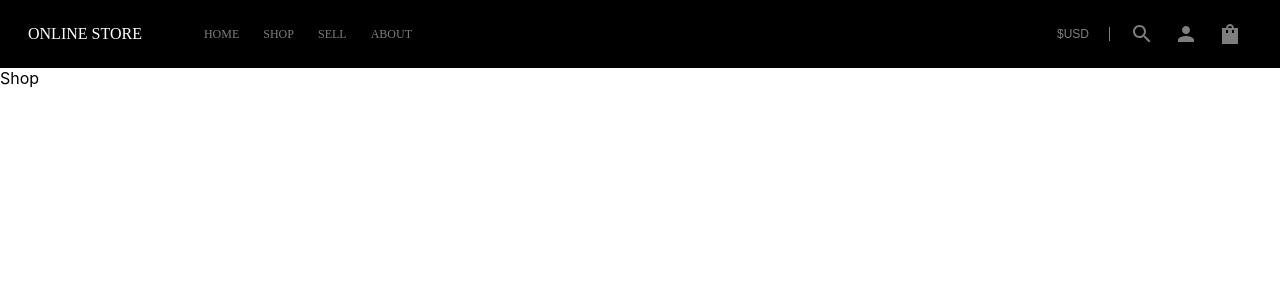
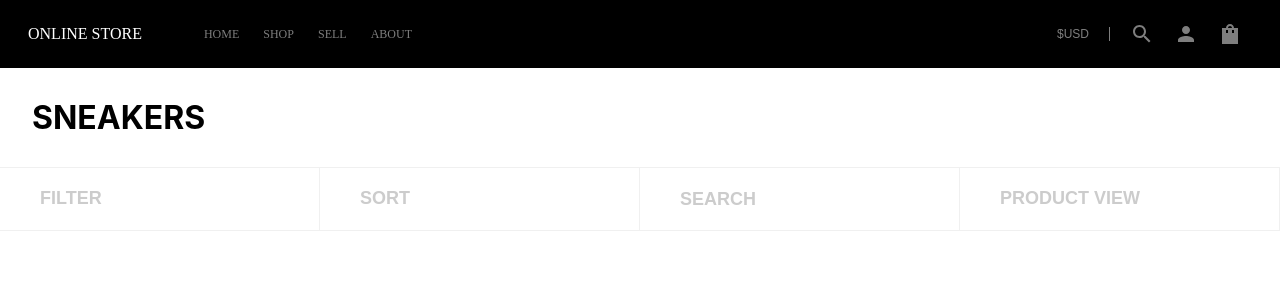
Before and after one commit to Aleg3000/react-online-shop, a React (Create React App) app: page /shop in a window 1280 px wide. Shown: the top 300 px of the page. Built offline with nearby package versions, Linux system fonts and the light colour scheme; a web font is replaced by a local one.

Commit message:
feat: add filter layouts at shop page

```diff
--- a/src/App.tsx
+++ b/src/App.tsx
@@ -8,12 +8,14 @@ import AboutPage from './pages/About/About';
 import ShopPage from './pages/Shop/Shop';
 import BagPage from 'pages/Bag/Bag';
 import SellPage from 'pages/Sell/Sell';
+import MainPage from 'pages/Main/Main';
 
 function App() {
   return (
     <>
       <Header />
       <Routes>
+        <Route path="/" element={<MainPage />}></Route>
         <Route path="/shop" element={<ShopPage />}></Route>
         <Route path="/sell" element={<SellPage />}></Route>
         <Route path="/about" element={<AboutPage />}></Route>
--- a/src/index.css
+++ b/src/index.css
@@ -1,4 +1,5 @@
 @import url(//db.onlinewebfonts.com/c/4a086cb2a88d233347fbf65f4a8b6ead?family=HelveticaNeueLTW01-75Bold);
+
 
 body {
   margin: 0;
@@ -13,3 +14,12 @@ code {
   font-family: source-code-pro, Menlo, Monaco, Consolas, 'Courier New',
     monospace;
 }
+
+* {
+  padding: 0;
+  margin: 0;
+}
+
+*, *::before, *::after {
+  box-sizing: border-box;
+}
--- /dev/null
+++ b/src/pages/Shop/Shop.module.css
@@ -0,0 +1,59 @@
+.title {
+    padding: 30px 32px;
+    text-transform: uppercase;
+}
+
+.settings {
+    display: flex;
+    list-style: none;
+}
+
+.settings > li, input {
+    padding: 10px 40px;
+    cursor: pointer;
+    width: 25%;
+    height: 64px;
+    font-size: 18px;
+    line-height: 40px;
+    color: #ccc;
+    border: solid 1px #f0f0f0;
+    border-left: none;
+    text-transform: uppercase;
+    font-family: HelveticaNeueW01-75Bold, sans-serif;
+    font-weight: bold;
+    transition: all 0.5s ease;
+}
+
+.settings > input {
+    cursor: text;
+}
+
+.settings > li:hover {
+    border-bottom: solid 4px #f0f0f0;
+    color: black;
+}
+
+.settings > input:hover, input:focus {
+    border-bottom: solid 4px #f0f0f0;
+    color: black;
+    padding-bottom: 7px;
+}
+
+.settings > input::placeholder {
+    color: #ccc;
+}
+
+.settings > input:focus::placeholder {
+    color: #999;
+}
+
+.settings > input:focus {
+    outline: none;
+    color: black;
+}
+
+.settings > input::selection {
+    color: #fff;
+    text-shadow: none;
+    background-color: #000000fc;
+}
--- a/src/pages/Shop/Shop.tsx
+++ b/src/pages/Shop/Shop.tsx
@@ -1,5 +1,16 @@
 import React from 'react';
+import classes from './Shop.module.css';
 
 export default function ShopPage() {
-  return <div>Shop</div>;
+  return (
+    <>
+      <h1 className={classes.title}>Sneakers</h1>
+      <ul className={classes.settings}>
+        <li>filter</li>
+        <li>sort</li>
+        <input type="search" name="" id="" placeholder="search" />
+        <li>product view</li>
+      </ul>
+    </>
+  );
 }
```
